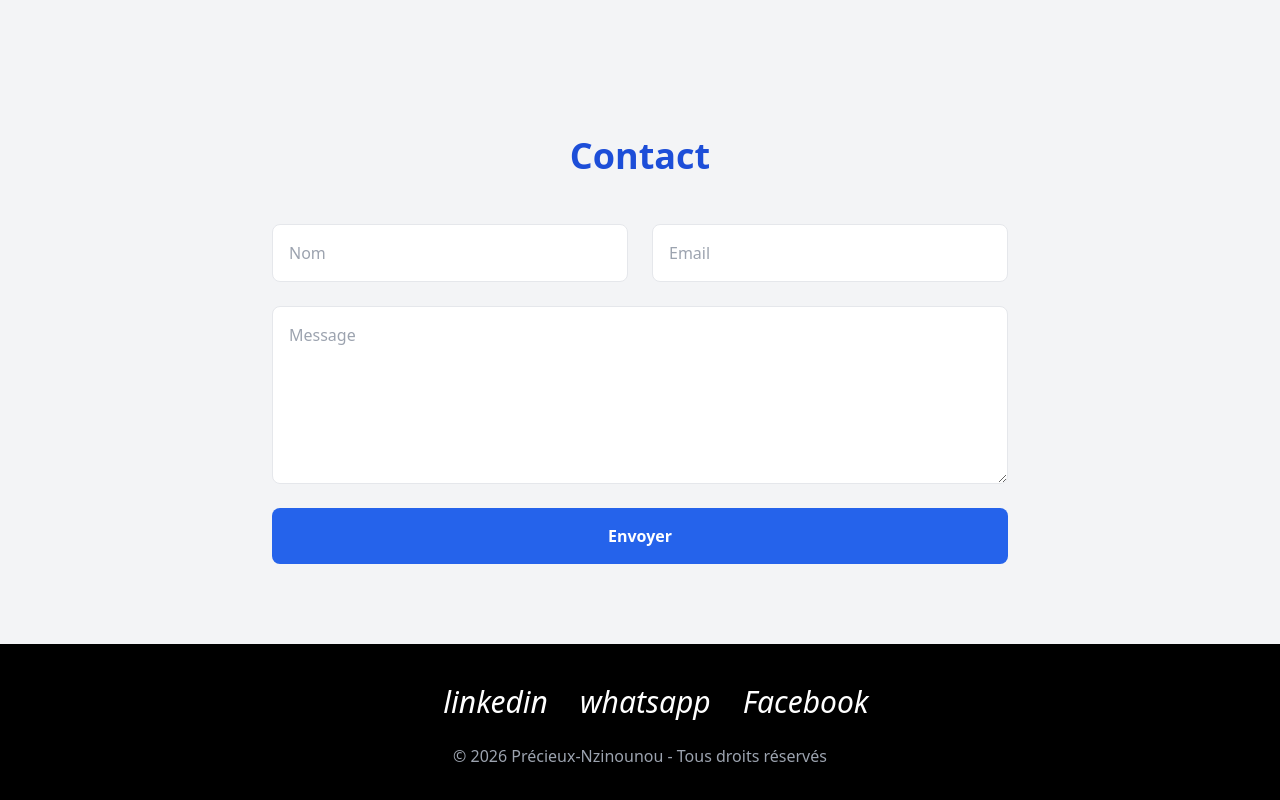
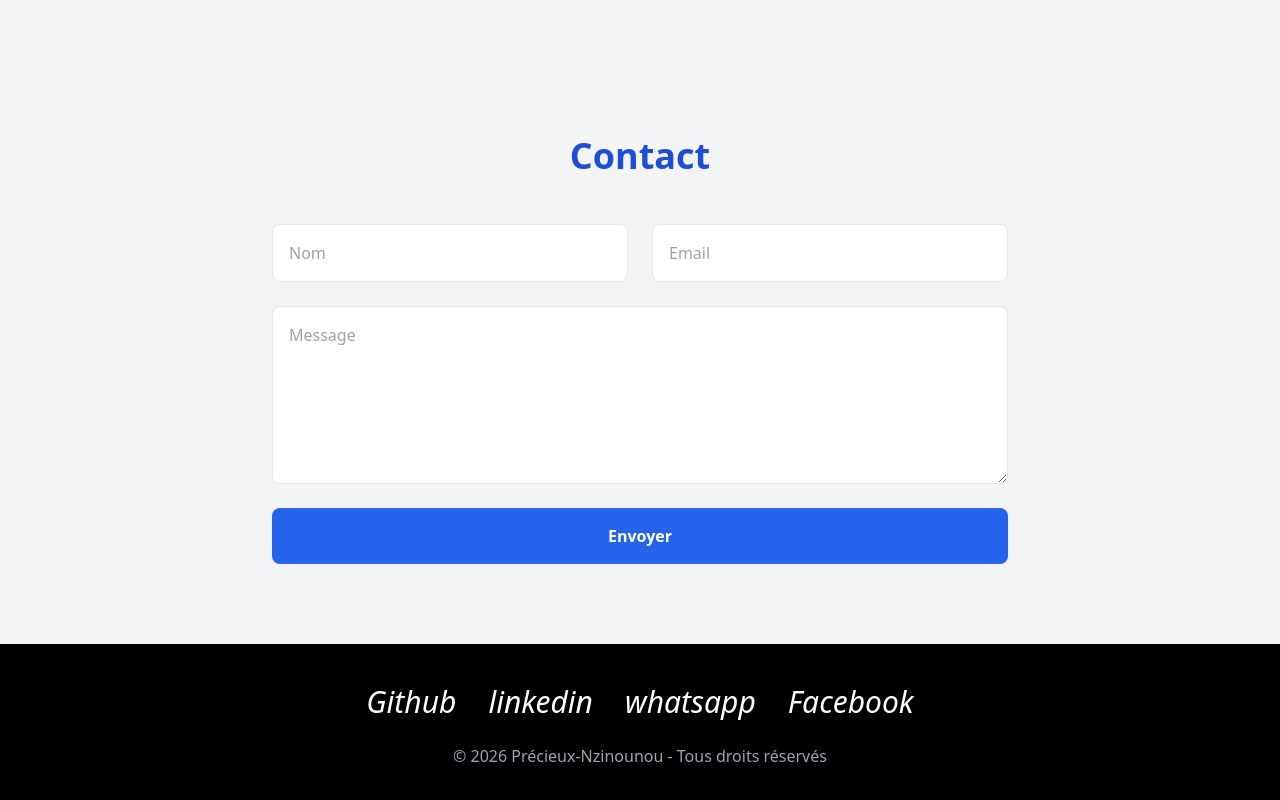
Before and after one commit to precieux-max/Exam-portfolio, a plain HTML site: page index.html in a window 1280 px wide. Shown: the part 2820-3620 px from the top of the page. Drawn offline with nearby package versions, Linux system fonts and the light colour scheme.

```diff
--- a/index.html
+++ b/index.html
@@ -269,7 +269,7 @@
         <a href="#"
         class="hover:text-blue-500 transition duration-300">
 
-            <i class="fab fa-github"></i>
+            <i class="fab fa-github">Github</i>
 
         </a>
 
```
